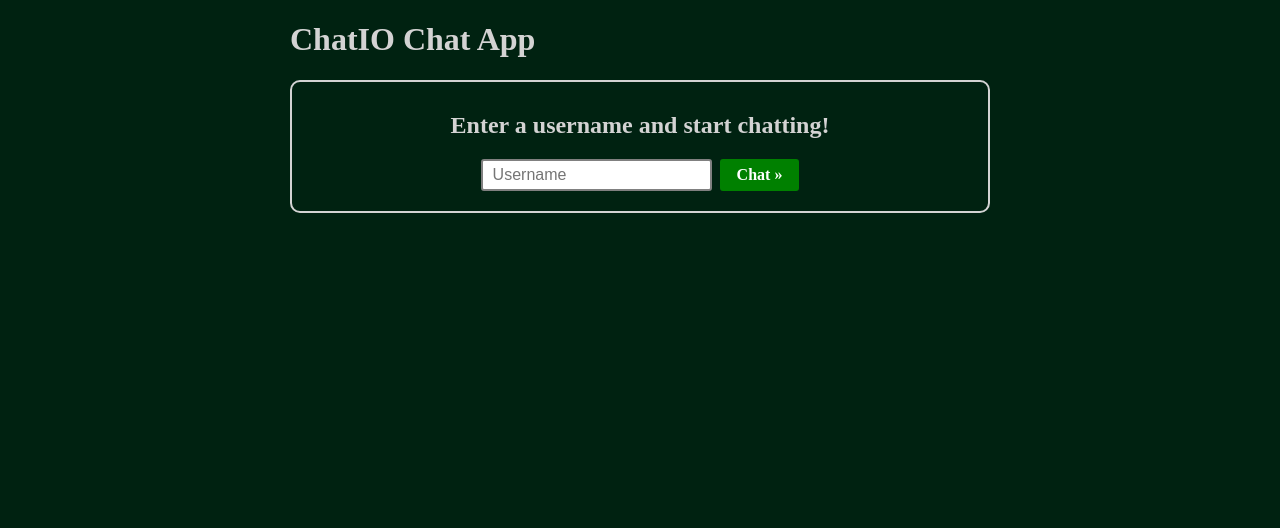
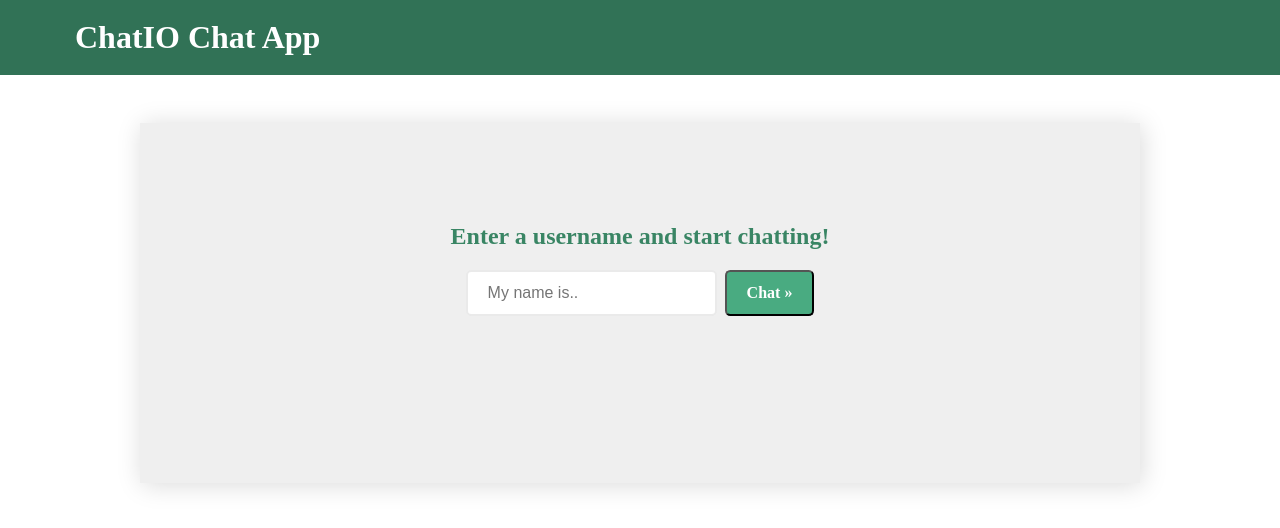
Before and after one commit to rossoskull/ChatIO, a website: page index.html in a window 1280 px wide. Drawn offline with nearby package versions, Linux system fonts and the light colour scheme; no server answers.

Commit message:
Chaned the design to a more refreshing one

```diff
--- a/index.html
+++ b/index.html
@@ -17,7 +17,7 @@
 			<section class="unamecont">
 				<h2>Enter a username and start chatting!</h2>
 				<form id='userform'>
-					<input id="uname" name="uname" placeholder="Username" type="text">&nbsp;
+					<input id="uname" name="uname" placeholder="My name is.." type="text">&nbsp;
 					<input id="sub" name="sub" value="Chat &raquo;" type="submit"></input>
 				</form>
 			</section>
--- a/static/css/base/header.css
+++ b/static/css/base/header.css
@@ -0,0 +1,12 @@
+header {
+    background-color: #317256;
+    width: 100%;
+    height: 75px;
+    line-height: 1;
+}
+
+header h1 {
+    color: #fff;
+    float: left;
+    margin-left: 75px;
+}
--- a/static/css/base/page.css
+++ b/static/css/base/page.css
@@ -1,7 +1,14 @@
 body {
-    background-color: #021;
+    background-color: #fff;
     padding-bottom: 15px;
     color: lightgrey;
     -webkit-font-smoothing: antialiased;
     -moz-osx-font-smoothing: greyscale;
+    padding: 0;
+    margin: 0;
+    font-size: 16px;
 }
+
+h2 {
+    color: #398564;
+}
--- a/static/css/components/form.css
+++ b/static/css/components/form.css
@@ -1,19 +1,18 @@
 
 input[type="text"] {
-    padding: 5px 10px;
-    border-radius: 3px;
-    border: 2px solid grey;
-    font-size: 16px;
+    padding: .75em 1.25em;
+    border-radius: .33em;
+    border: .125em solid #eaeaea;
+    font-size: 1em;
     font-family: "Arial"
 }
 
 input[type="submit"] {
     display: inline-block;
-    padding: 5px 15px;
-    border-radius: 3px;
-    border: 2px solid green;
-    font-size: 16px;
-    background-color: green;
+    padding: .75em 1.25em;
+    border-radius: .33em;
+    font-size: 1em;
+    background-color: #49ab81;
     color: white;
     font-family: "Source Code Pro Semibold";
     font-weight: bold;
@@ -27,40 +26,39 @@ input[type="submit"]:hover {
 
 
 
-.maincont {
-    max-width: 700px;
-    margin: 0 auto;
-}
-
 .unamecont {
-    border: 2px solid lightgrey;
-    border-radius: 10px;
-    padding: 10px 10px 20px 10px;
+    box-shadow: .125em .15em 1.5em rgba(0,0,0,0.15);
+    padding: 5em 1.25em 2.5em;
     text-align: center;
+    max-width: 60em;
+    background-color: #efefef;
+    margin: 3em auto 0 ;
+    height: 15em;
 }
 
 .bodycont {
     display: none;
+    max-width: 60em;
+    margin: 0 auto;
 }
 
 .chatwrap {
     float: left;
     width: 49%;
-    border: 1px solid grey;
-    border-radius: 10px;
-    margin-bottom: 10px;
-    padding: 10px 10px;
+    border-radius: .6em;
+    margin-bottom: .6em;
+    padding: 1em;
     box-sizing: border-box;
     text-align: center;
+    background-color: #eaeaea;
 }
 
 .chatcont {
-    height: 400px;
+    height: 25em;
     background-color: white;
-    border-radius: 8px;
-    border:1px solid grey;
-    margin-bottom: 10px;
-    padding: 10px 10px;
+    border-radius: .5em;
+    margin-bottom: .6em;
+    padding: 1em;
     color: black;
     text-align: left;
 }
@@ -69,9 +67,10 @@ input[type="submit"]:hover {
     float: right;
     width: 50%;
     border: 1px solid grey;
-    border-radius: 10px;
-    padding: 20px 20px;
+    border-radius: .6em;
+    padding: 1.25em;
     font-weight: bold;
     line-height: 1.5;
     box-sizing: border-box;
+    color: #3a3a3a;
 }
```
